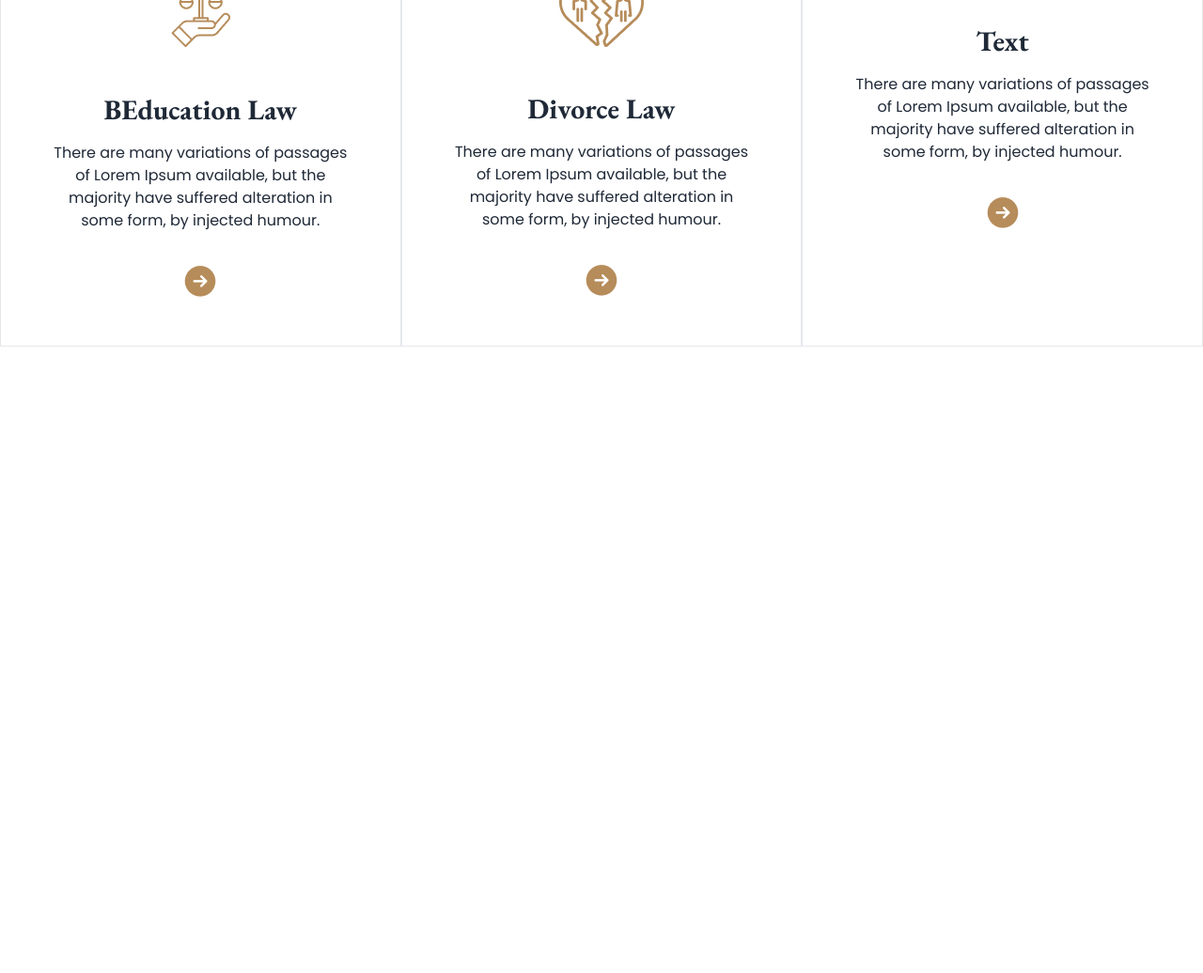
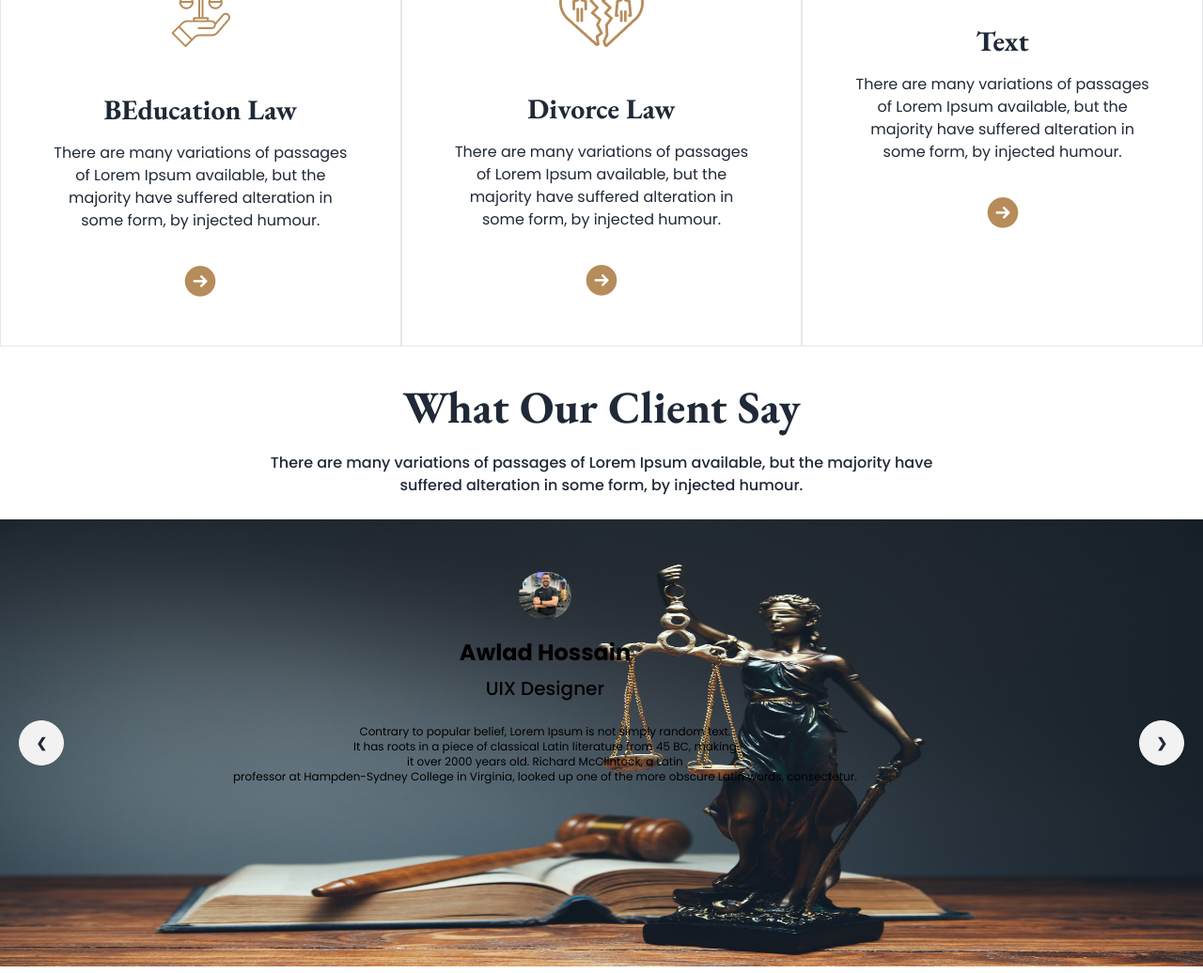
Before and after one commit to MeghlaB/Legal-Soluations, a plain HTML site: page index.html in a window 1280 px wide. Shown: the part 1321-2357 px from the top of the page at 94% size. Before the commit the page ends 1690 px from the top, so only its background shows below. Drawn offline with nearby package versions, Linux system fonts and the light colour scheme.

Commit message:
cilent-say added

```diff
--- a/index.html
+++ b/index.html
@@ -262,52 +262,59 @@
            </div>
          </section>
          <!-- What Our Client Say -->
-          <!-- <section class="mt-10">
+          <section class="mt-10">
             <div class="text-center space-y-6">
                 <h3 class="text-5xl font-bold font-Garamond">What Our Client Say</h3>
                 <p class="text-bs font-medium leading-6 text-[rgb(112, 112, 112);]">There are many variations of passages of Lorem Ipsum available, but the majority have <br> suffered alteration in some form, by injected humour.</p>
             </div>
-            <div class="carousel w-full h-[500px]">
+            <div class="carousel w-full h-[500px] pt-6">
                 <div class="carousel w-full">
+                    <!-- slide-1 -->
                     <div id="slide1" class="carousel-item relative w-full">
                       <img
-                        src="https://img.daisyui.com/images/stock/photo-1625726411847-8cbb60cc71e6.webp"
+                        src="./images/slider-2.jpg"
                         class="w-full" />
                       <div class="absolute left-5 right-5 top-1/2 flex -translate-y-1/2 transform justify-between">
-                        <a href="#slide4" class="btn btn-circle">❮</a>
+                        <a href="#slide3" class="btn btn-circle">❮</a>
                         <a href="#slide2" class="btn btn-circle">❯</a>
                         </div>
-                        <div class="absolute">
-                            <img class="w-14 rounded-full" src="./images/trainer1.png" alt="">
-                            <h1>Awlad Hossain</h1>
-                            <h3>Contrary to popular belief, Lorem Ipsum is not simply random text. It has roots in a piece of classical Latin literature from 45 BC, making it over 2000 years old. Richard McClintock, a Latin professor at Hampden-Sydney College in Virginia, looked up one of the more obscure Latin words, consectetur.</h3>
+                        <div class="absolute text-center p-14 lg:left-48 ">
+                            <img class="w-14 mx-auto rounded-full" src="./images/trainer1.png" alt="">
+                            <h1 class="text-2xl text-black font-bold pt-5">Awlad Hossain</h1>
+                            <h3 class="text-xl text-black font-medium pt-2">UIX Designer</h3>
+                            <p class=" text-xs lg:text-bs text-black pt-6">Contrary to popular belief, Lorem Ipsum is not simply random text. <br>It has roots in a piece of classical Latin literature from 45 BC, making <br> it over 2000 years old. Richard McClintock, a Latin <br> professor at Hampden-Sydney College in Virginia, looked up one of the more obscure Latin words, consectetur.</p>
                         </div>
                     </div>
+                   <!-- silde-2 -->
                    <div id="slide2" class="carousel-item relative w-full">
                     <img
-                        src="https://img.daisyui.com/images/stock/photo-1609621838510-5ad474b7d25d.webp"
+                      src="./images/slider-1.jpg"
                       class="w-full" />
                     <div class="absolute left-5 right-5 top-1/2 flex -translate-y-1/2 transform justify-between">
                       <a href="#slide1" class="btn btn-circle">❮</a>
                       <a href="#slide3" class="btn btn-circle">❯</a>
                       </div>
+                      <div class="absolute text-center p-14 lg:left-48 ">
+                          <img class="w-14 mx-auto rounded-full" src="./images/trainer1.png" alt="">
+                          <h1 class="text-2xl text-black font-bold pt-5">Awlad Hossain</h1>
+                          <h3 class="text-xl text-black font-medium pt-2">UIX Designer</h3>
+                          <p class=" text-xs lg:text-bs text-black pt-6">Contrary to popular belief, Lorem Ipsum is not simply random text. <br>It has roots in a piece of classical Latin literature from 45 BC, making <br> it over 2000 years old. Richard McClintock, a Latin <br> professor at Hampden-Sydney College in Virginia, looked up one of the more obscure Latin words, consectetur.</p>
                       </div>
+                  </div>
+                  <!-- silde-3 -->
                   <div id="slide3" class="carousel-item relative w-full">
                     <img
-                        src="https://img.daisyui.com/images/stock/photo-1414694762283-acccc27bca85.webp"
+                      src="./images/slider-3.jpg"
                       class="w-full" />
                     <div class="absolute left-5 right-5 top-1/2 flex -translate-y-1/2 transform justify-between">
-                        <a href="#slide2" class="btn btn-circle">❮</a>
-                        <a href="#slide4" class="btn btn-circle">❯</a>
+                      <a href="#slide1" class="btn btn-circle">❮</a>
+                      <a href="#slide2" class="btn btn-circle">❯</a>
                       </div>
-                    </div>
-                    <div id="slide4" class="carousel-item relative w-full">
-                      <img
-                        src="https://img.daisyui.com/images/stock/photo-1665553365602-b2fb8e5d1707.webp"
-                        class="w-full" />
-                      <div class="absolute left-5 right-5 top-1/2 flex -translate-y-1/2 transform justify-between">
-                        <a href="#slide3" class="btn btn-circle">❮</a>
-                        <a href="#slide1" class="btn btn-circle">❯</a>
+                      <div class="absolute text-center p-14 llg:left-48 ">
+                          <img class="w-14 mx-auto rounded-full" src="./images/trainer1.png" alt="">
+                          <h1 class="text-2xl text-black font-bold pt-5">Awlad Hossain</h1>
+                          <h3 class="text-xl text-black font-medium pt-2">UIX Designer</h3>
+                          <p class=" text-xs lg:text-bs text-black pt-6">Contrary to popular belief, Lorem Ipsum is not simply random text. <br>It has roots in a piece of classical Latin literature from 45 BC, making <br> it over 2000 years old. Richard McClintock, a Latin <br> professor at Hampden-Sydney College in Virginia, looked up one of the more obscure Latin words, consectetur.</p>
                       </div>
                   </div>
                 </div>
@@ -315,7 +322,7 @@
 
             </div>
 
-          </section> -->
+          </section>
     </main>
 </body>
 </html>
```
Lines whose indentation alone changed are shown as unchanged.
